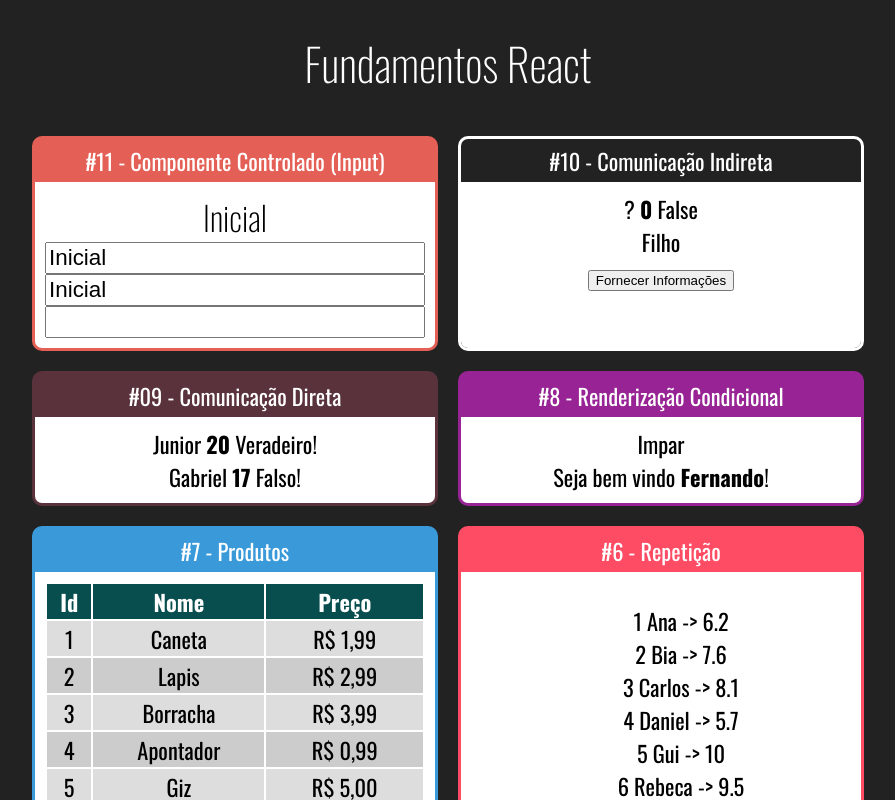
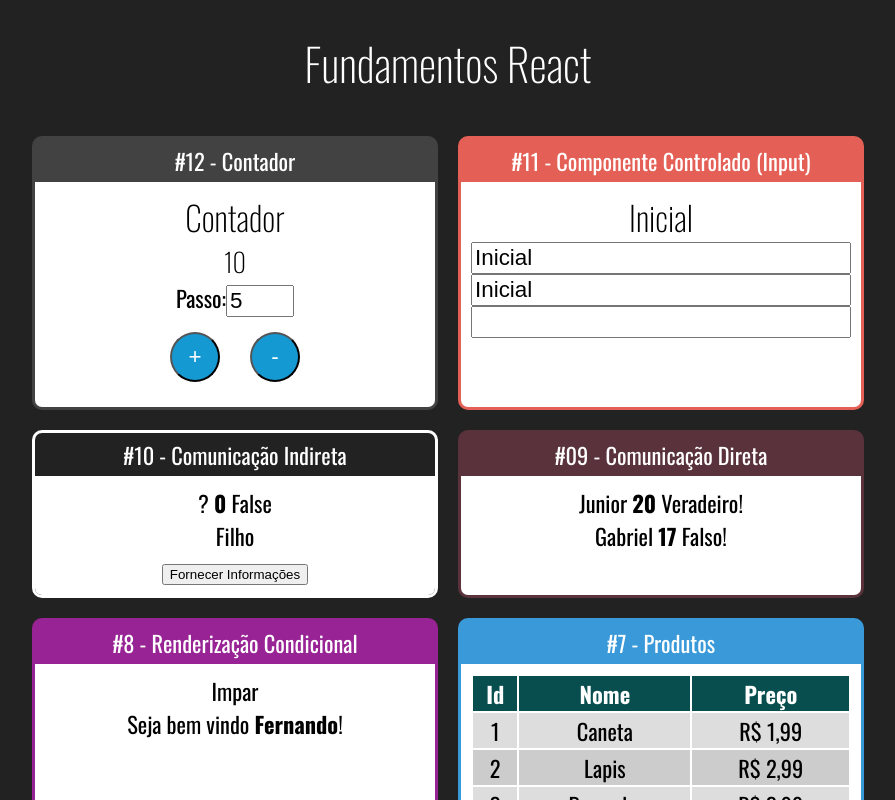
Before and after one commit to josealves380/fundamentos, a React (Create React App) app: page / in a window 1280 px wide. Shown: the top 800 px of the page, without its empty margins (192-1087 px from the left). Built offline with nearby package versions, Linux system fonts and the light colour scheme.

Commit message:
Adicionando um contador com passo dividindo as funções

```diff
--- a/src/App.jsx
+++ b/src/App.jsx
@@ -3,6 +3,7 @@
 
 import Card from './components/basicos/layout/Card'
 
+import Contador from "./components/contador/Contador";
 import Input from "./components/formulario/Input"
 import IndiretaPai from './components/comunicacao/IndiretaPai.jsx'
 import DiretaPai from "./components/comunicacao/DiretaPai"
@@ -22,6 +23,9 @@
     <div className="App">
         <h1>Fundamentos React</h1>
         <div className="Cards">
+            <Card titulo="#12 - Contador" color="#424242">
+                <Contador numeroInicial={10}></Contador>
+            </Card>
             <Card titulo="#11 - Componente Controlado (Input)" color="#E45F56">
                 <Input></Input>
             </Card>
--- /dev/null
+++ b/src/components/contador/Botoes.jsx
@@ -0,0 +1,10 @@
+import React from 'react'
+
+export default props => {
+    return (
+        <div>
+            <button onClick={props.setInc}>+</button>
+            <button onClick={props.setDec}>-</button>
+        </div>
+    )
+}
--- /dev/null
+++ b/src/components/contador/Contador.css
@@ -0,0 +1,14 @@
+.Contador input {
+    font-size: 1.4rem;
+    width: 60px;
+}
+
+.Contador button {
+    margin: 15px;
+    height: 50px;
+    width: 50px;
+    border-radius: 50%;
+    background-color: #1499d3;
+    color: #fff;
+    font-size: 1.4rem;
+}
--- /dev/null
+++ b/src/components/contador/Contador.jsx
@@ -0,0 +1,44 @@
+import "./Contador.css";
+import React, { Component } from 'react'
+
+import Display from "./Display";
+import Botoes from "./Botoes";
+import PassoForm from "./PassoForm";
+
+class Contador extends Component {
+
+    state = {
+        numero: this.props.numeroInicial || 0,
+        passo: this.props.passoInicial || 5,
+    };
+
+    inc = () => {
+        this.setState({
+            numero: this.state.numero + this.state.passo,
+        });
+    };
+    dec = () => {
+        this.setState({
+            numero: this.state.numero - this.state.passo,
+        });
+    };
+
+    setPasso = (novoPasso) => {
+        this.setState({
+            passo: novoPasso,
+        });
+    };
+
+    render() {
+        return (
+            <div className="Contador">
+                <h2>Contador</h2>
+                <Display numero={this.state.numero} />
+                <PassoForm passo={this.state.passo} setPasso={this.setPasso} />
+                <Botoes setInc={this.inc} setDec={this.dec}/>
+            </div>
+        )
+    }
+}
+
+export default Contador
--- /dev/null
+++ b/src/components/contador/Display.jsx
@@ -0,0 +1,7 @@
+import React from 'react'
+
+export default props => {
+    return (
+       <h3>{props.numero}</h3>
+    )
+}
--- /dev/null
+++ b/src/components/contador/PassoForm.jsx
@@ -0,0 +1,15 @@
+import React from 'react'
+
+export default props => {
+    return (
+        <div>
+            <label htmlFor="passoInput">Passo:</label>
+            <input
+                id="passoInput"
+                type="number"
+                value={props.passo}
+                onChange={e => props.setPasso(+e.target.value)}
+            />
+        </div>
+    )
+}
```
